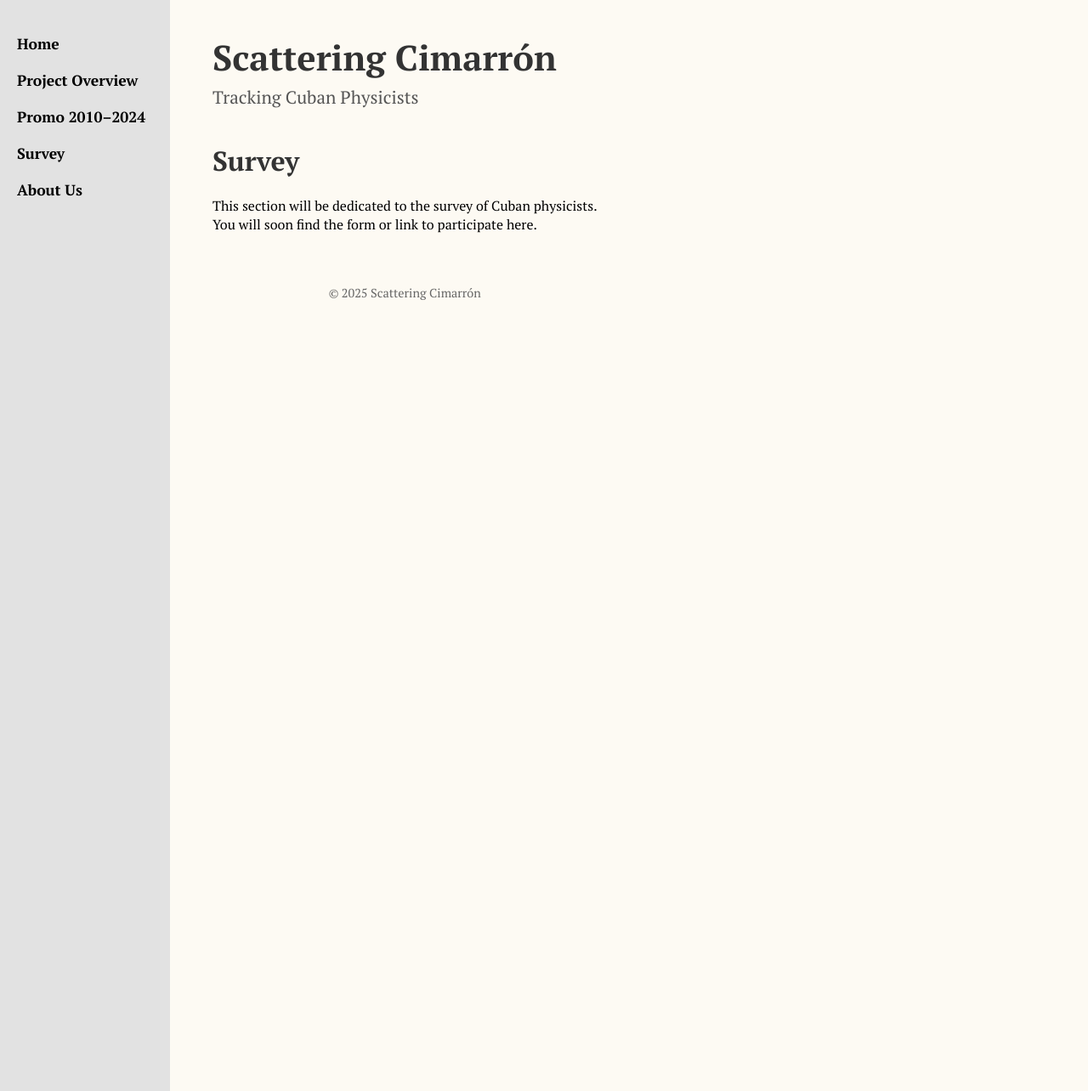
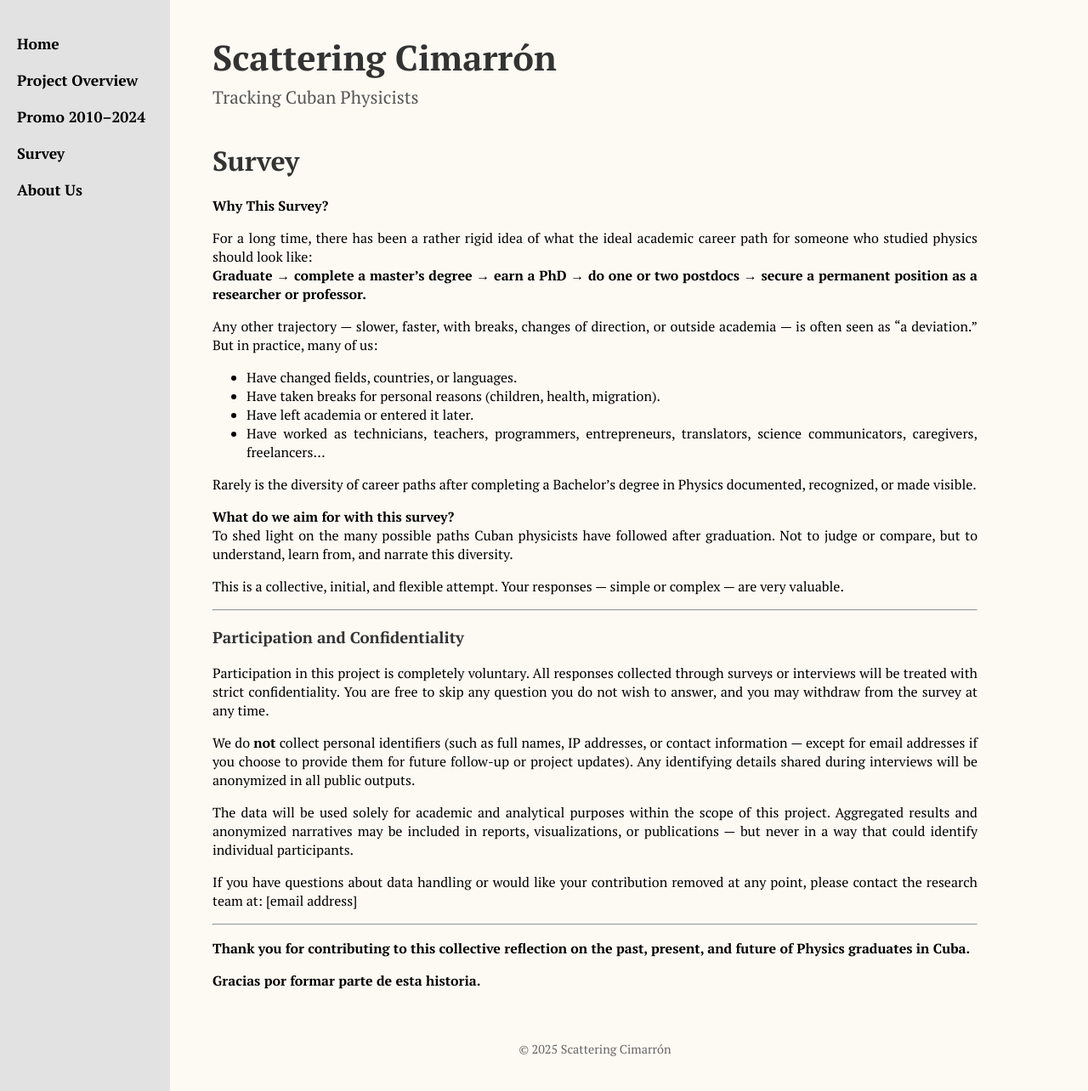
Before and after one commit to Gretica/Tracking_Cuban_Physicists, a Jekyll site: the page built from survey.md, in a window 1280 px wide and 1284 px high. Shown: the whole window at 85% size. Built offline with Jekyll 4.4.1, drawn with Linux system fonts in a browser that asks for light colours.

Commit message:
Update survey.md

```diff
--- a/survey.md
+++ b/survey.md
@@ -6,5 +6,39 @@ permalink: /survey/
 
 # Survey
 
-This section will be dedicated to the survey of Cuban physicists.
-You will soon find the form or link to participate here.
+**Why This Survey?**
+
+For a long time, there has been a rather rigid idea of what the ideal academic career path for someone who studied physics should look like:
+**Graduate → complete a master's degree → earn a PhD → do one or two postdocs → secure a permanent position as a researcher or professor.**
+
+Any other trajectory — slower, faster, with breaks, changes of direction, or outside academia — is often seen as "a deviation." But in practice, many of us:
+
+- Have changed fields, countries, or languages.
+- Have taken breaks for personal reasons (children, health, migration).
+- Have left academia or entered it later.
+- Have worked as technicians, teachers, programmers, entrepreneurs, translators, science communicators, caregivers, freelancers...
+
+Rarely is the diversity of career paths after completing a Bachelor's degree in Physics documented, recognized, or made visible.
+
+**What do we aim for with this survey?**
+To shed light on the many possible paths Cuban physicists have followed after graduation. Not to judge or compare, but to understand, learn from, and narrate this diversity.
+
+This is a collective, initial, and flexible attempt. Your responses — simple or complex — are very valuable.
+
+---
+
+### Participation and Confidentiality
+
+Participation in this project is completely voluntary. All responses collected through surveys or interviews will be treated with strict confidentiality. You are free to skip any question you do not wish to answer, and you may withdraw from the survey at any time.
+
+We do **not** collect personal identifiers (such as full names, IP addresses, or contact information — except for email addresses if you choose to provide them for future follow-up or project updates). Any identifying details shared during interviews will be anonymized in all public outputs.
+
+The data will be used solely for academic and analytical purposes within the scope of this project. Aggregated results and anonymized narratives may be included in reports, visualizations, or publications — but never in a way that could identify individual participants.
+
+If you have questions about data handling or would like your contribution removed at any point, please contact the research team at: [email address]
+
+---
+
+**Thank you for contributing to this collective reflection on the past, present, and future of Physics graduates in Cuba.**
+
+**Gracias por formar parte de esta historia.**
```
